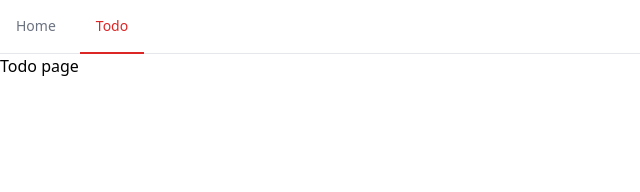
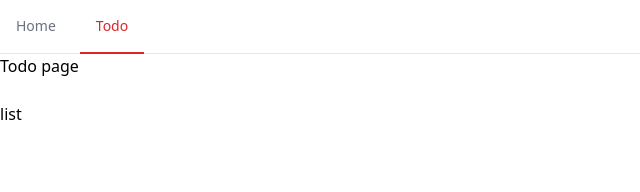
Before and after one commit to CoderXL1990/HelloReact, a React app: page /todo in a window 1280 px wide. Shown: the top 192 px of the page, without its empty margins (0-640 px from the left). Built offline with nearby package versions, Linux system fonts and the light colour scheme; the HTML template or start-up script is replaced by a standard one.

Commit message:
add list component

```diff
--- /dev/null
+++ b/src/components/List.tsx
@@ -0,0 +1,11 @@
+import React from 'react'
+
+const List = () => {
+  return (
+    <div>
+      list
+    </div>
+  )
+}
+
+export default List
--- a/src/pages/Todo.tsx
+++ b/src/pages/Todo.tsx
@@ -1,6 +1,7 @@
 import React from 'react'
 import Search from '../components/Search'
 import { useState } from 'react'
+import List from '../components/List';
 const Todo = () => {
   const [keywords, setKeywords] = useState<null | string>(null);
   return (
@@ -8,6 +9,7 @@ const Todo = () => {
       Todo page
       {keywords}
       <Search onChange={(val) => {setKeywords(val)}}/>
+        <List />
     </div>
   )
 }
```
